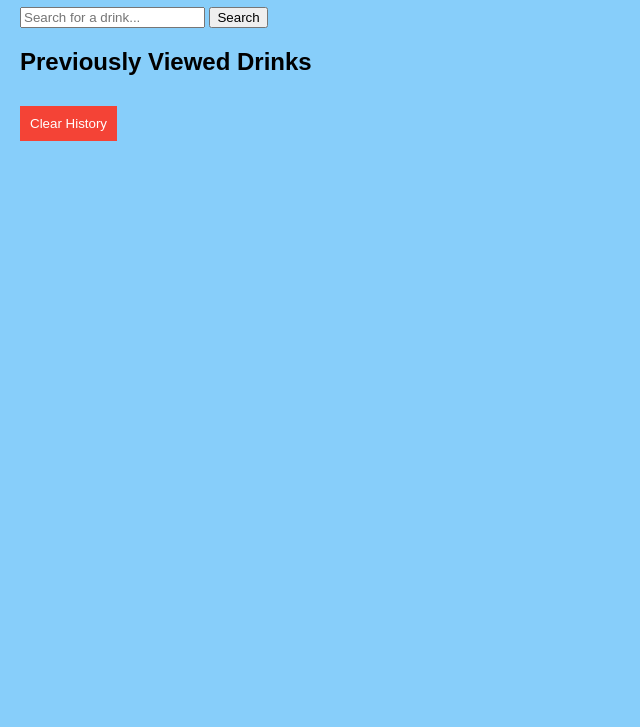
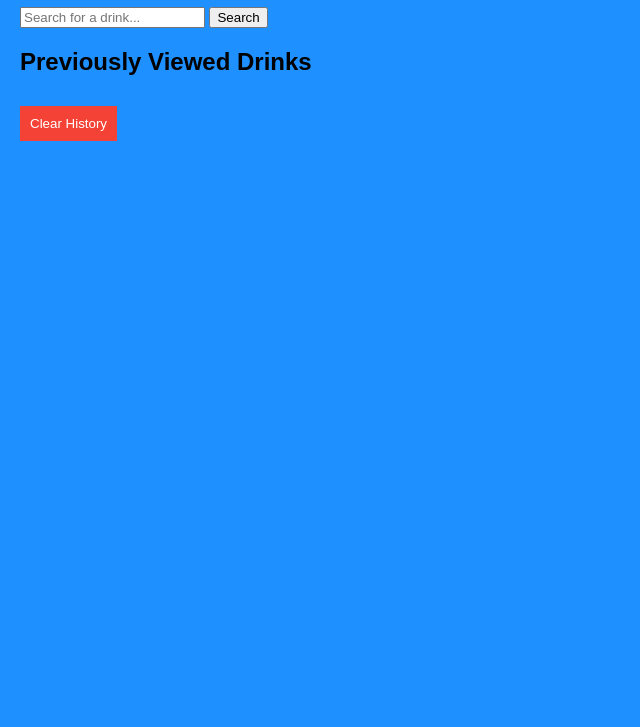
Before and after one commit to Tbenoit4242/phase-1-project, a plain HTML site: page index.html in a window 1280 px wide. Shown: the part 73-800 px from the top of the page, without its empty margins (0-640 px from the left). Drawn offline with Linux system fonts and the light colour scheme; no server answers.

Commit message:
changed some setting in css to make background blue and adjust search bar

```diff
--- a/index.css
+++ b/index.css
@@ -1,29 +1,34 @@
 body {
-    background-color: #87CEFA;; /* Sets the background color of the entire page to blue */
-    font-family: Arial, sans-serif;
-    margin: 10px;
-}
-body {
+    background-color: #1E90FF; /* Dodger Blue background */
     font-family: Arial, sans-serif;
     margin: 20px;
 }
+
+#searchContainer {
+    margin-top: 20px; /* Adjust this value to move the container up */
+}
+
 #drinkList, #viewedHistory {
     display: flex;
     flex-wrap: wrap;
     gap: 20px;
 }
+
 .drink-card, .history-card {
-    border: 1px solid #000000;
+    border: 1px solid #000000; /* Black border */
     padding: 10px;
     width: 200px;
     cursor: pointer;
 }
+
 .drink-card img, .history-card img {
     width: 100%;
 }
+
 #drinkDetail {
     margin-top: 20px;
 }
+
 #clearHistoryButton {
     margin: 10px 0;
     padding: 10px;
@@ -32,6 +37,7 @@ body {
     border: none;
     cursor: pointer;
 }
+
 #clearHistoryButton:hover {
     background-color: #d32f2f;
 }
```
